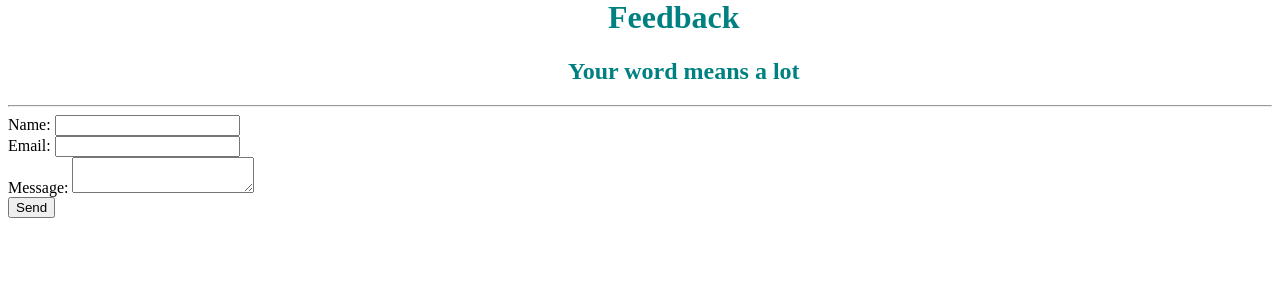
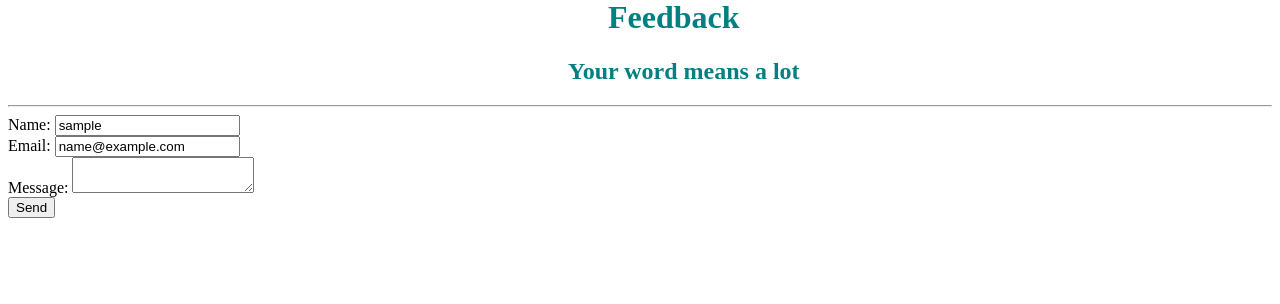
Before and after one commit to SumanMarahatha7/Book-Driving-Center, a Django app: page /feedback/ in a window 1280 px wide. Shown: the part 118-422 px from the top of the page. Run offline with Django 3.2, Linux system fonts and the light colour scheme; the visitor is signed in with stand-in values (Sample User, id 1); some libraries are stand-ins or nearby versions.

Commit message:
feedback maintained

```diff
--- a/feedbacks/views.py
+++ b/feedbacks/views.py
@@ -1,6 +1,7 @@
 from django.shortcuts import render, redirect
 from .models import Feedback
 from django.contrib import messages
+from django.contrib.auth.models import User
 
 def feedback(request):
     if request.method == 'POST':
--- a/templates/pages/feedback.html
+++ b/templates/pages/feedback.html
@@ -13,11 +13,11 @@
             {% csrf_token %}
             <div class="ff">
                 <label for="name" class="col-form-label">Name:</label>
-                <input type="text" name="name" class="form-control" required>
+                <input type="text" name="name" class="form-control"  {% if user.is_authenticated %} value="{{ user.username }}" {% endif %} required>
             </div>
             <div class="ff">
                 <label for="name" class="col-form-label">Email:</label>
-                <input type="email" name="email" class="form-control" required>
+                <input type="email" name="email" class="form-control" {% if user.is_authenticated %} value="{{ user.email }}" {% endif%} required>
             </div>
             <div class="ff">
                 <label for="message" class="col-form-label">Message:</label>
```
